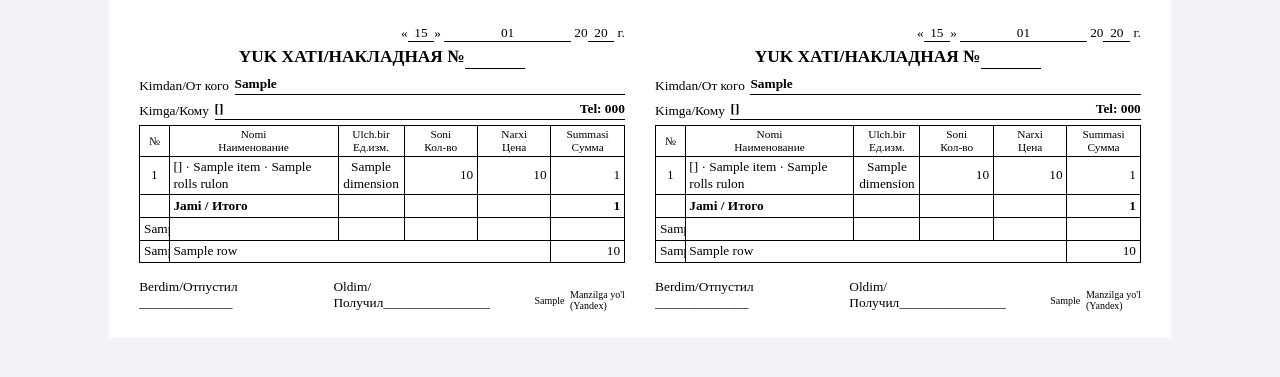
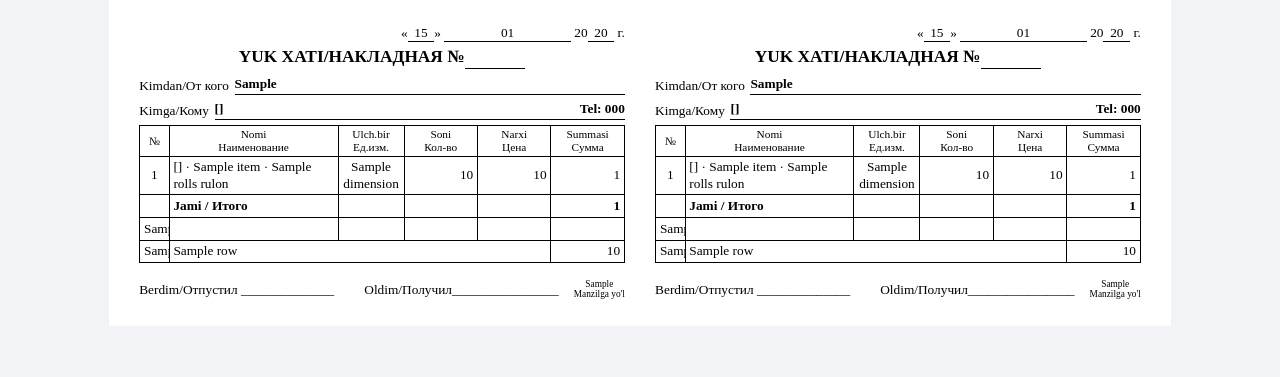
Before and after one commit to khusan2006/package-crm, a Django app: template templates/crm/sale_print.html in a window 1280 px wide. Shown: the part 66-443 px from the top of the page. Run offline with Django 5.2, Linux system fonts and the light colour scheme; the template is opened without the code that fills it: most values are stand-ins (such as "Sample title", 1, 10 or a date in 2020).

Commit message:
fix: yuk xati — QR yozuvi ostida, imzolar bir qatorda
The QR's caption sat beside it and squeezed the signature lines until
«Oldim/Получил» broke in two. The caption now goes under a slightly smaller QR
(18 mm) and the signatures never wrap. Still one A4 landscape page.

Co-Authored-By: Claude Opus 5.5 <noreply@anthropic.com>

```diff
--- a/templates/crm/_yuk_xati_copy.html
+++ b/templates/crm/_yuk_xati_copy.html
@@ -78,7 +78,7 @@ and carries no ids that would clash between the two copies.
     {% if route_qr %}
     <div class="nak-qr">
       {{ route_qr }}
-      <span>Manzilga yo'l<br>(Yandex)</span>
+      <span>Manzilga yo'l</span>
     </div>
     {% endif %}
   </div>
--- a/templates/crm/sale_print.html
+++ b/templates/crm/sale_print.html
@@ -70,10 +70,11 @@
   .nak-total td { font-weight: 700; }
 
   .nak-foot { display: flex; align-items: flex-end; gap: 4mm; margin-top: 4mm; }
-  .nak-sign { flex: 1; display: flex; justify-content: space-between; gap: 2mm; }
-  /* Big enough for a phone camera at arm's length; the quiet zone is the padding. */
-  .nak-qr { display: flex; align-items: center; gap: 1.5mm; font-size: 7.5pt; line-height: 1.15; }
-  .nak-qr-code { display: block; width: 20mm; height: 20mm; padding: 1.5mm; background: #fff; }
+  .nak-sign { flex: 1; display: flex; justify-content: space-between; gap: 2mm; white-space: nowrap; }
+  /* Big enough for a phone camera at arm's length; the quiet zone is the padding.
+     The caption sits underneath so the signatures keep the width they had. */
+  .nak-qr { flex: none; display: flex; flex-direction: column; align-items: center; font-size: 7pt; line-height: 1.1; }
+  .nak-qr-code { display: block; width: 18mm; height: 18mm; padding: 1.5mm; background: #fff; }
 
   /* Screen-only toolbar; the paper never sees it. */
   .bar {
```
